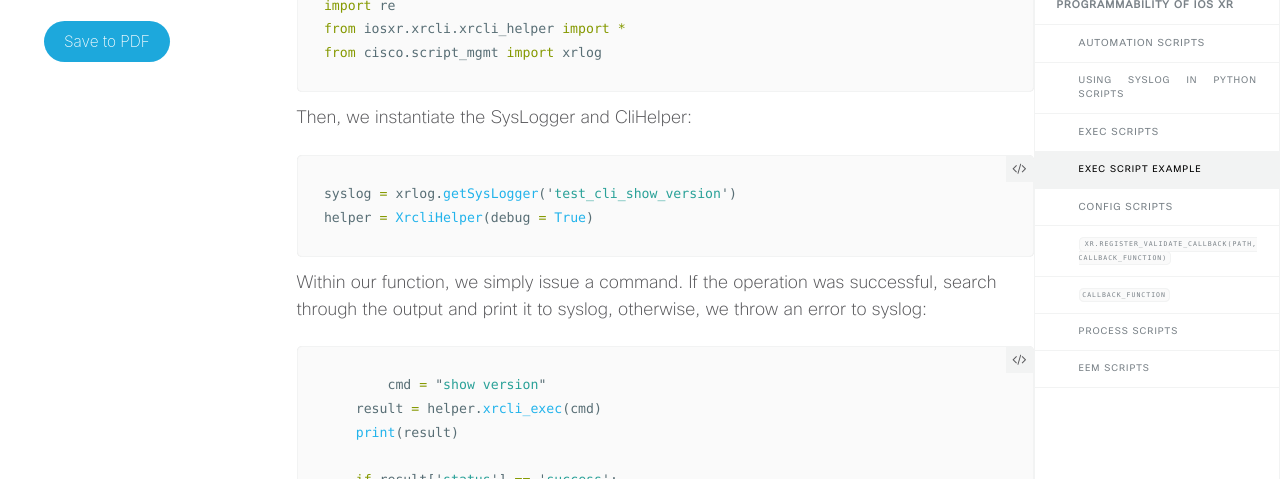
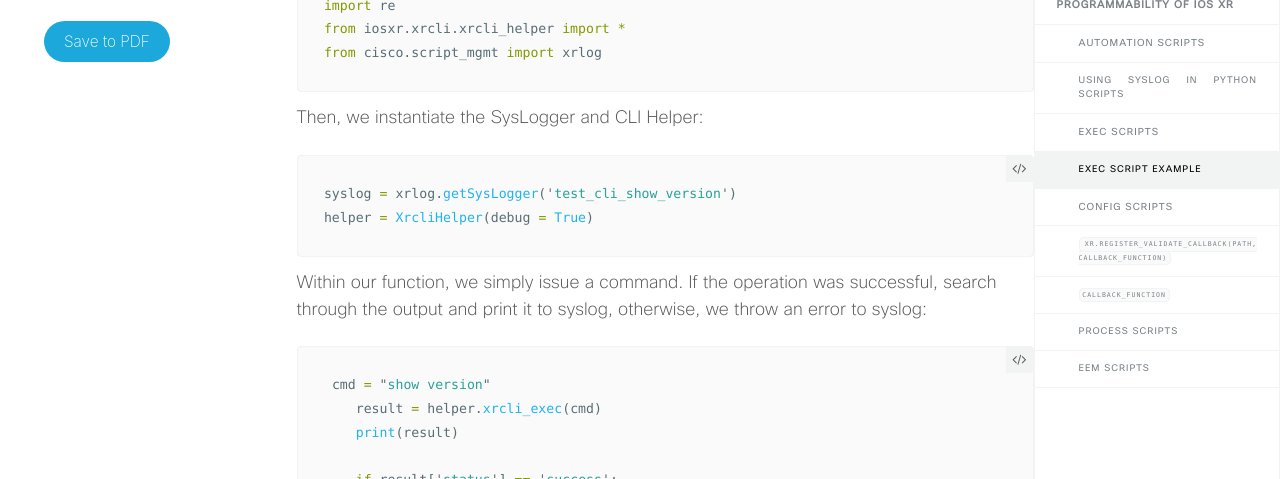
Before and after one commit to xrdocs/device-lifecycle, a Jekyll site: the page built from _blogs/2022-07-08-on-box-python-scripting.md, in a window 1280 px wide and 900 px high, scrolled down 2786 px. Shown: the part 151-630 px from the top of the window. Built offline with Jekyll 4.4.1, drawn with Linux system fonts in a browser that asks for light colours; comment, search, counter and statistics services are not loaded.

Commit message:
Update 2022-07-08-on-box-python-scripting.md

````diff
--- a/_blogs/2022-07-08-on-box-python-scripting.md
+++ b/_blogs/2022-07-08-on-box-python-scripting.md
@@ -72,7 +72,7 @@ from iosxr.xrcli.xrcli_helper import *
 from cisco.script_mgmt import xrlog
 ```
 
-Then, we instantiate the SysLogger and CliHelper:
+Then, we instantiate the SysLogger and CLI Helper:
 ```py
 syslog = xrlog.getSysLogger('test_cli_show_version')
 helper = XrcliHelper(debug = True)
@@ -81,7 +81,7 @@ helper = XrcliHelper(debug = True)
 Within our function, we simply issue a command. If the operation was successful, search through the output and print it to syslog, otherwise, we throw an error to syslog:
 
 ```py
- 	cmd = "show version"
+ cmd = "show version"
     result = helper.xrcli_exec(cmd)
     print(result)
 
````
